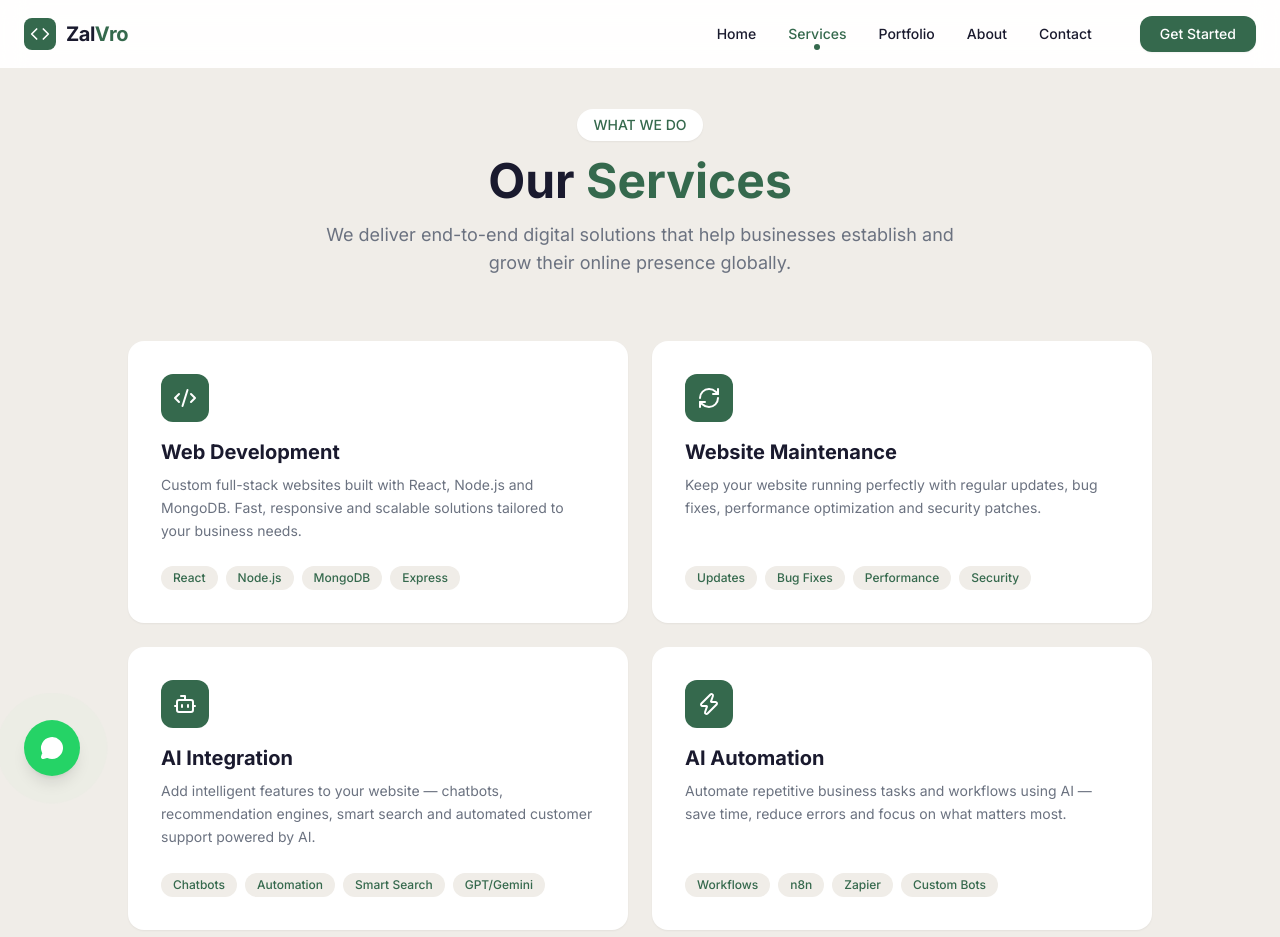
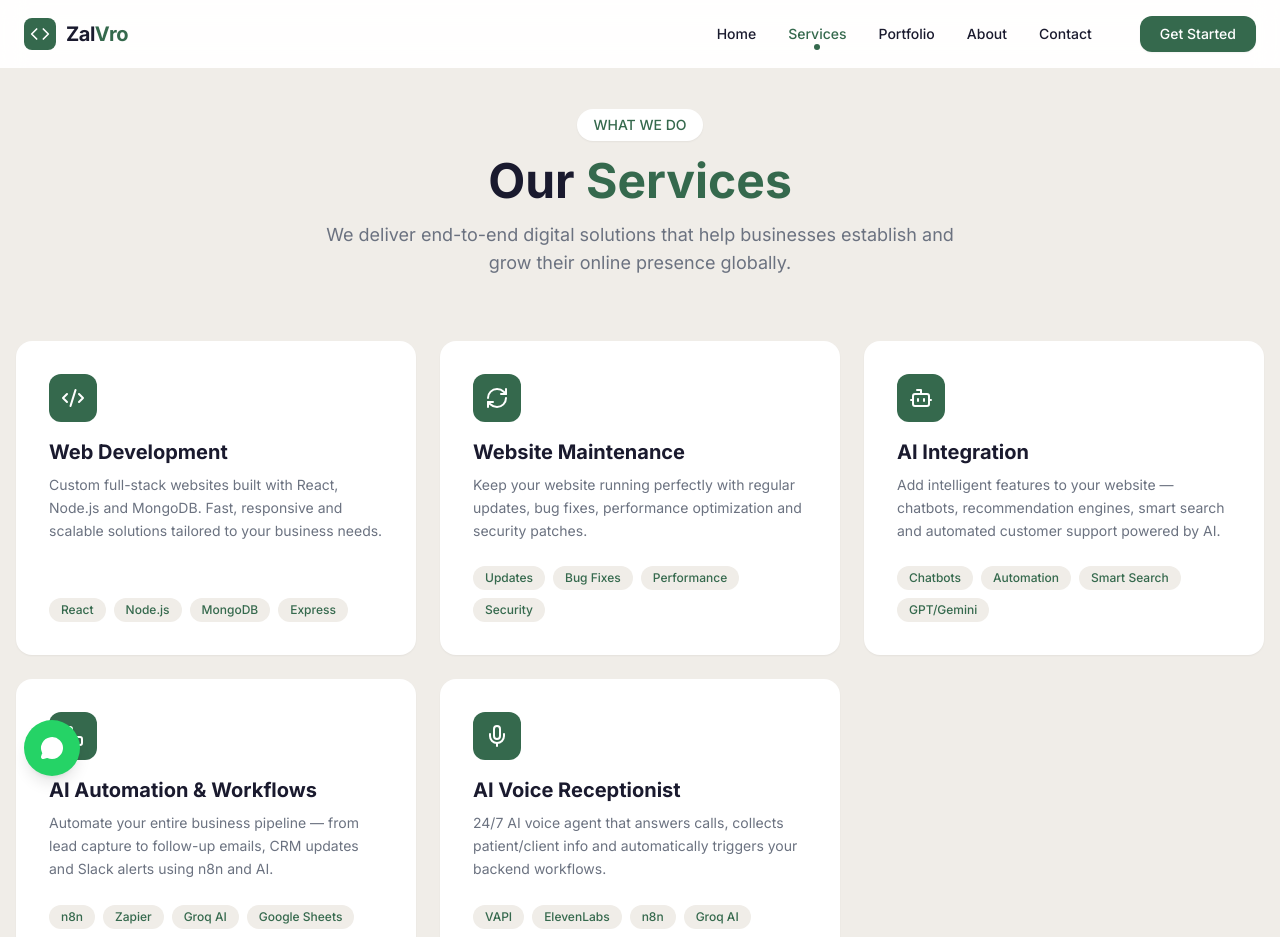
Before and after one commit to JAWADAHMAD-18/tech_build, a React (Vite) app in the folder frontend/: page /services in a window 1280 px wide. Shown: the top 937 px of the page. Built offline with nearby package versions, Linux system fonts and the light colour scheme.

Commit message:
Refactor code structure for improved readability and maintainability

```diff
--- a/frontend/src/components/Footer.jsx
+++ b/frontend/src/components/Footer.jsx
@@ -114,7 +114,7 @@ export default function Footer() {
               <LinkedinIcon className="w-4 h-4" />
             </button>
             <button
-              onClick={() => handleSocialClick('https://Zalvro.com')}
+              onClick={() => handleSocialClick('https://Zalvrohq.com')}
               className="border border-gray-600 rounded-lg p-2 hover:border-green-dark text-gray-400 hover:text-green-light transition-all focus:outline-none"
               aria-label="Website"
             >
@@ -182,7 +182,7 @@ export default function Footer() {
             </div>
             <div
               onClick={() =>
-                window.open('https://wa.me/923037741461', '_blank', 'noopener,noreferrer')
+                window.open('https://wa.me/923039245454', '_blank', 'noopener,noreferrer')
               }
               className="text-gray-400 text-sm flex items-center gap-2 cursor-pointer hover:text-green-light transition-colors"
             >
--- a/frontend/src/components/Hero.jsx
+++ b/frontend/src/components/Hero.jsx
@@ -141,7 +141,7 @@ export default function Hero() {
             initial={{ opacity: 0, y: 15 }}
             animate={{ opacity: 1, y: 0 }}
             transition={{ duration: 0.6, delay: 0.8 }}
-            className="mt-10 flex items-center gap-4 lg:gap-8 border-t border-subtle pt-6 w-full"
+            className="mt-10 flex items-center gap-4 lg:gap-8 border-t border-subtle pt-6 w-full flex-wrap"
           >
             <div>
               <div className="font-bold text-2xl md:text-3xl text-green-dark">50+</div>
@@ -156,6 +156,11 @@ export default function Hero() {
             <div>
               <div className="font-bold text-2xl md:text-3xl text-green-dark">100%</div>
               <div className="text-sm text-gray-500 mt-1">Satisfaction</div>
+            </div>
+            <div className="h-8 w-px bg-subtle" />
+            <div>
+              <div className="font-bold text-2xl md:text-3xl text-green-dark">AI</div>
+              <div className="text-sm text-gray-500 mt-1">Powered</div>
             </div>
           </motion.div>
         </div>
--- a/frontend/src/components/Portfolio.jsx
+++ b/frontend/src/components/Portfolio.jsx
@@ -1,7 +1,7 @@
 import { useRef } from 'react'
 import { motion, useInView } from 'framer-motion'
 import { useNavigate } from 'react-router-dom'
-import { ExternalLink } from 'lucide-react'
+import { ExternalLink, Play } from 'lucide-react'
 import { projects } from '../data/projects'
 
 export default function Portfolio() {
@@ -58,7 +58,15 @@ export default function Portfolio() {
               {/* Image Section */}
               <div className="relative h-56 w-full overflow-hidden bg-subtle">
                 {/* Category Badge */}
-                <span className="absolute top-0 left-0 z-20 bg-green-dark text-white text-xs rounded-full px-3 py-1 m-4 font-semibold shadow-sm">
+                <span className={`absolute top-0 left-0 z-20 text-white text-xs rounded-full px-3 py-1 m-4 font-semibold shadow-sm ${
+                  project.category === 'Full Stack + AI'
+                    ? 'bg-green-dark'
+                    : project.category === 'AI Automation'
+                    ? 'bg-[#3B6FD4]'
+                    : project.category === 'AI Voice Agent'
+                    ? 'bg-[#7C3AED]'
+                    : 'bg-green-dark'
+                }`}>
                   {project.category}
                 </span>
 
@@ -107,6 +115,7 @@ export default function Portfolio() {
 
                 {/* Card Action Row */}
                 <div className="mt-6 flex justify-between items-center pt-4 border-t border-subtle">
+                  <div className="flex items-center gap-3">
                     <button
                       onClick={() =>
                         window.open(project.liveUrl, '_blank', 'noopener,noreferrer')
@@ -115,6 +124,18 @@ export default function Portfolio() {
                     >
                       View Live &rarr;
                     </button>
+                    {project.demoVideo && project.demoVideo !== '#' && (
+                      <button
+                        onClick={() =>
+                          window.open(project.demoVideo, '_blank', 'noopener,noreferrer')
+                        }
+                        className="bg-[#F0EDE8] text-green-dark text-xs rounded-lg px-3 py-1 font-semibold flex items-center gap-1 hover:bg-[#e4e0d8] transition-all"
+                      >
+                        <Play size={10} fill="currentColor" />
+                        Watch Demo
+                      </button>
+                    )}
+                  </div>
                   <ExternalLink className="text-green-dark" size={16} />
                 </div>
               </div>
--- a/frontend/src/components/Services.jsx
+++ b/frontend/src/components/Services.jsx
@@ -1,6 +1,6 @@
 import { useNavigate } from 'react-router-dom'
 import { motion } from 'framer-motion'
-import { Code2, RefreshCw, Bot, Zap } from 'lucide-react'
+import { Code2, RefreshCw, Bot, Zap, Workflow, Mic } from 'lucide-react'
 
 export default function Services() {
   const navigate = useNavigate()
@@ -24,11 +24,18 @@ export default function Services() {
       desc: 'Add intelligent features to your website — chatbots, recommendation engines, smart search and automated customer support powered by AI.',
       tags: ['Chatbots', 'Automation', 'Smart Search', 'GPT/Gemini'],
     },
+
     {
-      icon: Zap,
-      title: 'AI Automation',
-      desc: 'Automate repetitive business tasks and workflows using AI — save time, reduce errors and focus on what matters most.',
-      tags: ['Workflows', 'n8n', 'Zapier', 'Custom Bots'],
+      icon: Workflow,
+      title: 'AI Automation & Workflows',
+      desc: 'Automate your entire business pipeline — from lead capture to follow-up emails, CRM updates and Slack alerts using n8n and AI.',
+      tags: ['n8n', 'Zapier', 'Groq AI', 'Google Sheets', 'Webhooks'],
+    },
+    {
+      icon: Mic,
+      title: 'AI Voice Receptionist',
+      desc: '24/7 AI voice agent that answers calls, collects patient/client info and automatically triggers your backend workflows.',
+      tags: ['VAPI', 'ElevenLabs', 'n8n', 'Groq AI', 'Voice AI'],
     },
   ]
 
@@ -63,7 +70,7 @@ export default function Services() {
         </div>
 
         {/* Services Grid */}
-        <div className="grid grid-cols-1 md:grid-cols-2 gap-6 max-w-5xl mx-auto">
+        <div className="grid grid-cols-1 md:grid-cols-2 lg:grid-cols-3 gap-6 max-w-7xl mx-auto">
           {servicesData.map((service, index) => {
             const IconComponent = service.icon
             return (
--- a/frontend/src/components/WhyUs.jsx
+++ b/frontend/src/components/WhyUs.jsx
@@ -50,7 +50,7 @@ export default function WhyUs() {
     {
       num: '1',
       title: 'Solo + AI Power',
-      desc: 'One dedicated developer using cutting-edge AI tools to deliver agency-quality work at freelancer prices.',
+      desc: 'One dedicated developer using n8n automation, voice AI and cutting-edge tools to deliver agency-quality work at freelancer prices.',
     },
     {
       num: '2',
--- a/frontend/src/data/projects.js
+++ b/frontend/src/data/projects.js
@@ -18,5 +18,27 @@ export const projects = [
     image: "https://images.unsplash.com/photo-1436491865332-7a61a109cc05?w=800",
     liveUrl: "https://tripfusion.vercel.app",
     featured: true
+  },
+  {
+    id: 3,
+    title: "Clinic Lead Automation",
+    category: "AI Automation",
+    description: "Full automation pipeline for a medical clinic — voice agent collects patient data, AI writes personalized emails, Google Sheets updates automatically and Slack alerts clinic owner instantly.",
+    stack: ["n8n", "Groq AI", "Google Sheets", "Gmail SMTP", "Slack", "Webhooks"],
+    image: "/frontend/public/n8n.jpeg",
+    liveUrl: "#",
+    demoVideo: "https://drive.google.com/file/d/1bZFApV_LVfz_MGQCJhSe-NH5kV-bl2If/view?usp=sharing",
+    featured: true
+  },
+  {
+    id: 4,
+    title: "AI Voice Receptionist — Ahmed",
+    category: "AI Voice Agent",
+    description: "24/7 AI voice receptionist that handles incoming calls, collects appointment details and triggers automated n8n workflow for email confirmation and CRM updates.",
+    stack: ["VAPI", "ElevenLabs", "Groq AI", "n8n", "Llama 3.3 70B"],
+    image: "https://images.unsplash.com/photo-1589254065878-42efea3c5f01?w=800",
+    liveUrl: "#",
+    demoVideo: "https://drive.google.com/file/d/1bZFApV_LVfz_MGQCJhSe-NH5kV-bl2If/view?usp=sharing",
+    featured: true
   }
 ]
```
Also changed, not shown: frontend/public/n8n.jpeg (added). Lines whose indentation alone changed are shown as unchanged.
